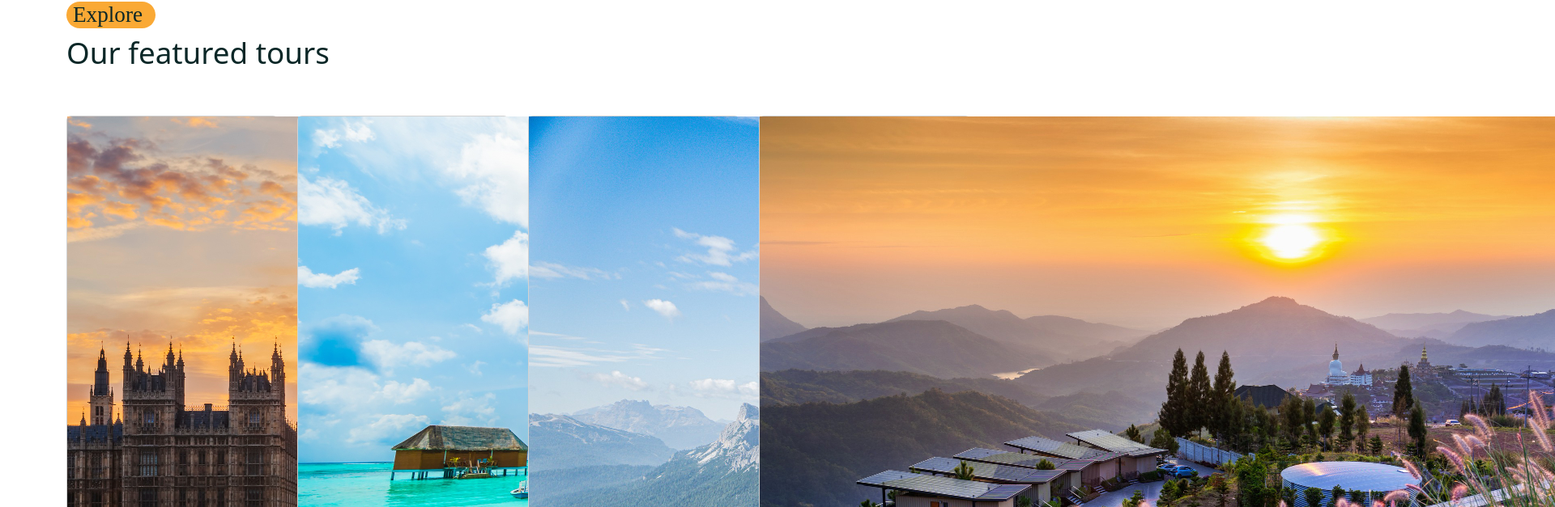
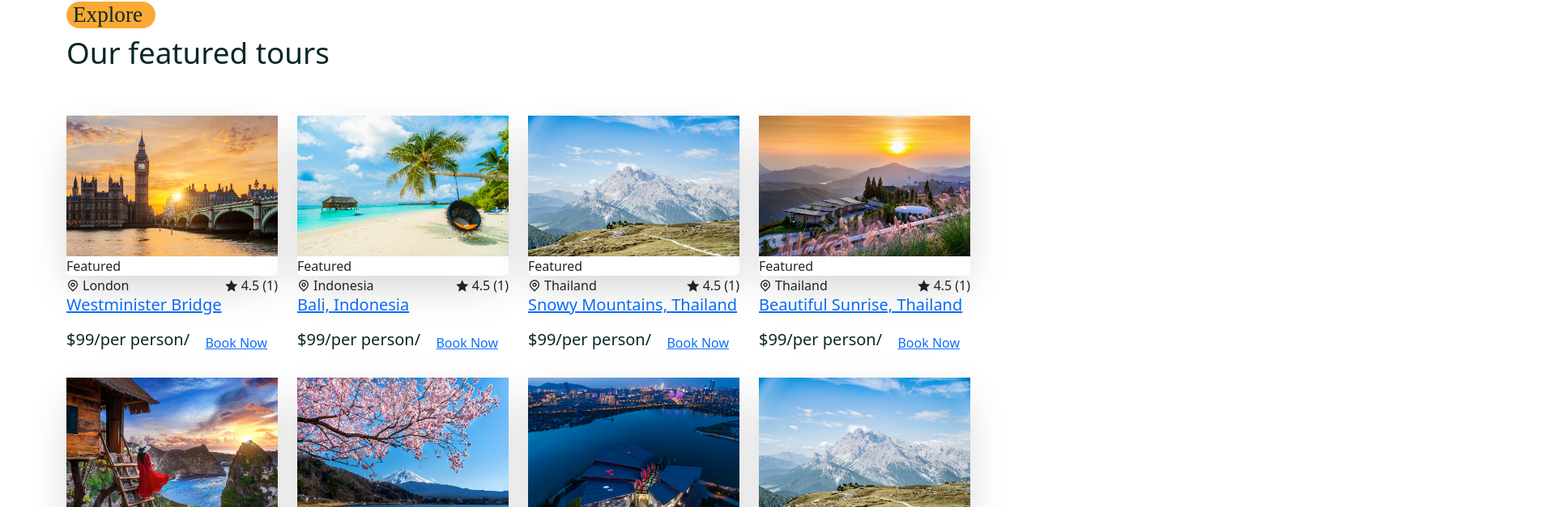
Before and after one commit to Ajeettiwarii/Travelvista, a React (Create React App) app in the folder frontend/: page /home in a window 1280 px wide. Shown: the part 1049-1676 px from the top of the page at 81% size, 1920 px wide, since content can reach past the window. Built offline with nearby package versions, Linux system fonts and the light colour scheme; a web font is replaced by a local one.

Commit message:
featuredtour

```diff
--- a/frontend/src/shared/TourCard.jsx
+++ b/frontend/src/shared/TourCard.jsx
@@ -1,6 +1,7 @@
 import React from "react";
 import { Card, CardBody } from "reactstrap";
 import { Link } from "react-router-dom";
+import "./tour-card.css";
 
 const TourCard = ({ tour }) => {
   const { id, title, city, photo, price, featured, avgRating, reviews } = tour;
--- a/frontend/src/shared/tour-card.css
+++ b/frontend/src/shared/tour-card.css
@@ -0,0 +1,8 @@
+.tour__img img{
+    width: 100%;
+    border-radius: 5 px  5px 0  0;
+}
+.card{
+    border: none !important;
+    box-shadow: rgba(0,0,0,0.2) 0px 18px 50px -10px;
+}
```
